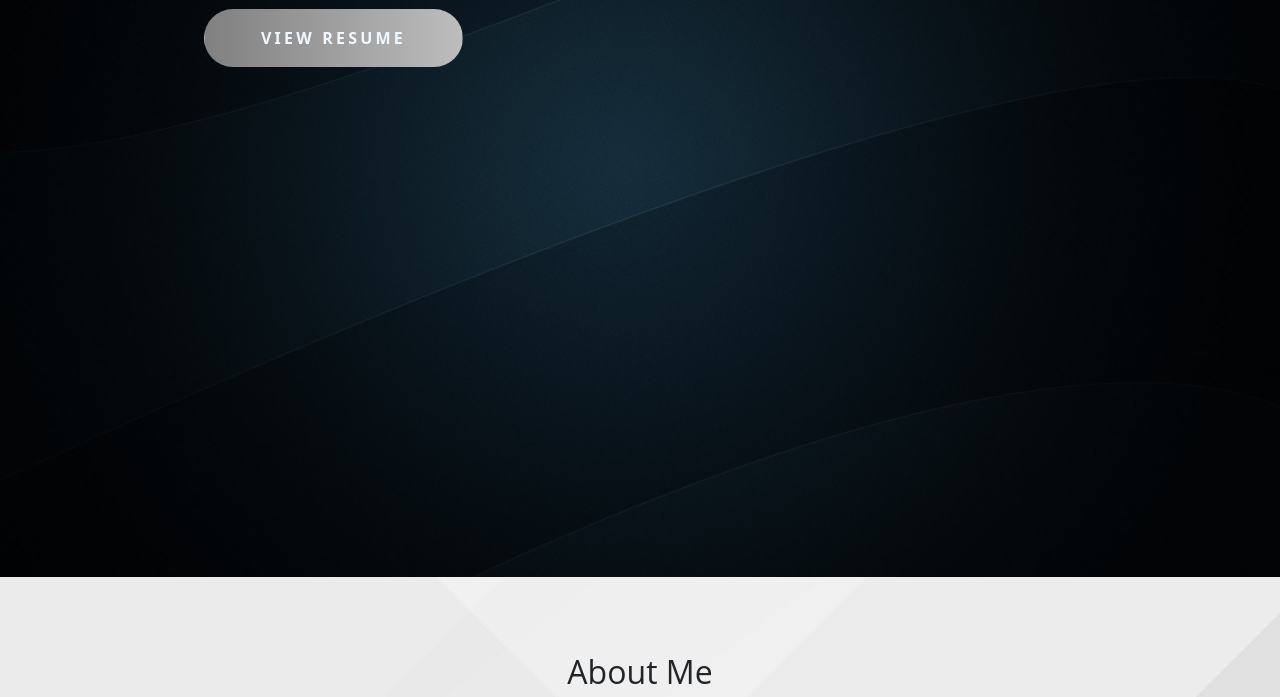
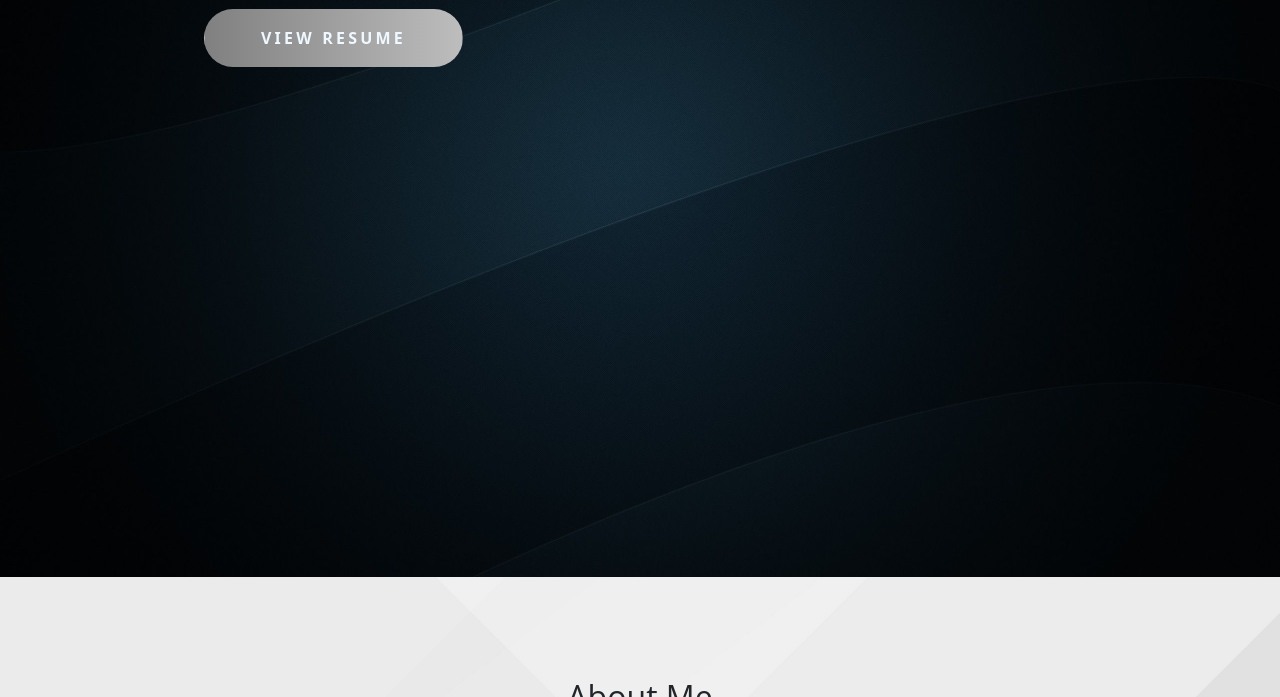
Before and after one commit to karthik6325/HKportfolio, a plain HTML site: page index.html in a window 1280 px wide. Shown: the part 261-958 px from the top of the page. Drawn offline with nearby package versions, Linux system fonts and the light colour scheme.

Commit message:
Update style.css

```diff
--- a/style.css
+++ b/style.css
@@ -73,7 +73,7 @@ body {
 
 .about-head {
     text-align: center;
-    padding-top: 60px;
+    padding-top: 85px;
     font-family: 'Open Sans', sans-serif;
 }
 
```
